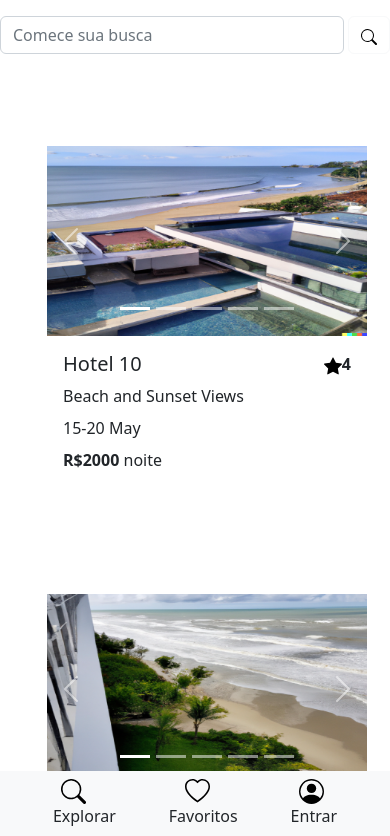
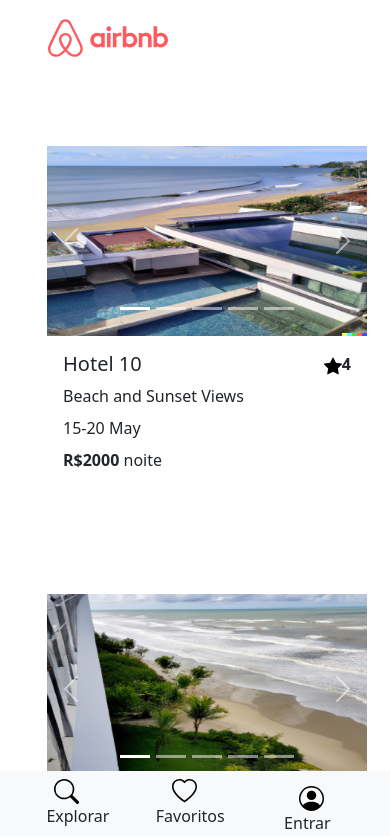
Before and after one commit to Chavozoom/airbnb, a React (Vite) app: page / in a window 390 px wide. Shown: the top 836 px of the page. Built offline with nearby package versions, Linux system fonts and the light colour scheme.

Commit message:
final changes

```diff
--- a/hotels.js
+++ b/hotels.js
@@ -4,7 +4,7 @@ import img3 from "./src/images/img3.png";
 import img4 from "./src/images/img4.png";
 import img5 from "./src/images/img5.png"
 
-export const hotel1 = [
+export let hotel1 = [
   {
     rating: "4",
     desc: "Beach and Sunset Views",
--- a/src/components/Card.jsx
+++ b/src/components/Card.jsx
@@ -2,9 +2,9 @@ import React from "react";
 import Carousel from "./ImageCarousel";
 import { useNavigate } from "react-router-dom";
 import Star from "../assets/star-fill.svg";
-import Announcement from "../pages/Announcement";
 
 function Card({ rating, imgSrc, price, date, title, desc }) {
+
   const navigate = useNavigate();
   const data = { rating, imgSrc, price, date, title, desc };
 
@@ -35,7 +35,7 @@ function Card({ rating, imgSrc, price, date, title, desc }) {
           <p class="card-title">{desc}</p>
           <p class="card-title">{date}</p>
           <p class="card-title">
-            <strong>R${price}</strong> noite
+          <strong>R${price}</strong> noite
           </p>
           <button
             className="btn stretched-link"
--- /dev/null
+++ b/src/components/CreateCard.jsx
@@ -0,0 +1,65 @@
+import React, { useState, useEffect } from "react";
+import Card from "../components/Card";
+
+function CreateCards({ hotel1 }) {
+  const createCard = () => {
+    return hotel1.map((hotel, id) => {
+      const { rating, desc, imgSrc, date, title, price } = hotel;
+      return (
+        <Card
+          id={id}
+          key={id}
+          rating={rating}
+          desc={desc}
+          imgSrc={imgSrc}
+          date={date}
+          title={title + id}
+          price={price}
+        />
+      );
+    });
+  };
+
+  return <>{createCard()}</>;
+}
+
+export default CreateCards;
+
+/* hotel1.map((hotel, id) => {
+          const { rating, desc, imgSrc, date, title, price } = hotel;
+          return (
+            <Card
+              key={id}
+              rating={rating}
+              desc={desc}
+              imgSrc={imgSrc}
+              date={date}
+              title={title + id}
+              price={price}
+            />
+          );
+        }) */
+/* hotel1.filter((hotel, id) => {
+                if (search === undefined) {
+                  return hotel;
+                } else if (
+                  (hotel.title + id)
+                    .toLowerCase()
+                    .includes(search.toLowerCase())
+                ) {
+                  return hotel;
+                }
+              }).map((hotel, id) => {
+                const { rating, desc, imgSrc, date, title, price } = hotel;
+                return (
+                  <Card
+                    key={id}
+                    rating={rating}
+                    desc={desc}
+                    imgSrc={imgSrc}
+                    date={date}
+                    title={title + id}
+                    price={price}
+                  />
+                );
+              })  */
--- a/src/components/Footer.jsx
+++ b/src/components/Footer.jsx
@@ -1,10 +1,12 @@
-import React from "react";
+import React, { useState } from "react";
 import search from "../assets/search.svg";
 import heart from "../assets/heart.svg";
 import user from "../assets/person-circle.svg";
-
+import DialogBoxLogin from "./DialogLogin";
 
 function Footer() {
+  const [showLogin, setShowLogin] = useState(false);
+
   return (
     <>
       <div
@@ -20,9 +22,17 @@ function Footer() {
           <p>Favoritos</p>
         </div>
         <div className="d-fluid">
-          <img className="ms-2 mt-2" src={user} alt="user" height={25}/>
-          <p>Entrar</p>
+          <button className="btn" onClick={() => setShowLogin(true)}>
+            <img className="ms-2 mt-2" src={user} alt="user" height={25} />
+            <p>Entrar</p>
+          </button>
         </div>
+      </div>
+      <div>
+        <DialogBoxLogin
+          showLogin={showLogin}
+          onCloseLogin={() => setShowLogin(false)}
+        />
       </div>
     </>
   );
--- a/src/components/ImageCarousel.jsx
+++ b/src/components/ImageCarousel.jsx
@@ -19,6 +19,7 @@ export default function ControlledCarousel({ imgSrc }) {
               alt={"image " + id}
               height={190}
               width={288}
+              key={id}
             />
           </Carousel.Item>
         );
--- a/src/components/Navbar.jsx
+++ b/src/components/Navbar.jsx
@@ -4,9 +4,11 @@ import logo from "../assets/airbnb.svg";
 import list from "../assets/list.svg";
 import search from "../assets/search.svg";
 import user from "../assets/person-circle.svg";
+import { useForm } from "react-hook-form";
 
 import DialogBoxLogin from "./DialogLogin";
 import DialogBoxRegister from "./DialogRegister";
+import Home from "../pages/Home";
 
 function Navbar() {
   const [showLogin, setShowLogin] = useState(false);
@@ -16,24 +18,10 @@ function Navbar() {
     <>
       <nav className="fixed-top bg-body">
         <div class="row my-2 fixed ">
-          <div class="col d-none d-md-block">
+          <div class="col">
             <a class=" ms-5" href="/">
               <img src={logo} alt="logo" width="120" height="60" />
             </a>
-          </div>
-
-          <div class="col">
-            <form class="d-flex flex items-center border-2 rounded-full py-2">
-              <input
-                class="form-control me-1"
-                type="search"
-                placeholder="Comece sua busca"
-                aria-label="Search"
-              />
-              <button class="btn btn-outline-light" type="submit">
-                <img src={search} alt="Search" />
-              </button>
-            </form>
           </div>
 
           <div class="col d-none d-md-block">
@@ -95,7 +83,10 @@ function Navbar() {
                   </li>
 
                   <li>
-                    <a class="dropdown-item " href="https://www.airbnb.com.br/host/homes">
+                    <a
+                      class="dropdown-item "
+                      href="https://www.airbnb.com.br/host/homes"
+                    >
                       Anuncie seu espaço no Airbnb
                     </a>
                   </li>
@@ -121,11 +112,6 @@ function Navbar() {
             </div>
           </div>
         </div>
-
-        {/* <div className="row d-none d-md-block">
-          <div className="col bg-warning">.</div>
-          <div className="col bg-dark">f</div>
-        </div> */}
       </nav>
     </>
   );
--- a/src/pages/Announcement.jsx
+++ b/src/pages/Announcement.jsx
@@ -7,10 +7,10 @@ import ImageCarousel from "../components/ImageCarousel";
 function Announcement() {
   const location = useLocation();
   const { rating, desc, imgSrc, date, title, price } = location.state.data;
-  console.log(location);
 
   const copyURL = () => {
-    navigator.clipboard.writeText("BPIJSGAPJ");
+    navigator.clipboard.writeText(window.location.href);
+    console.log(navigator.clipboard);
   };
 
   return (
@@ -81,6 +81,9 @@ function Announcement() {
           <div className="row">
             <p>4 hóspedes · 1 quarto · 2 camas · 1 banheiro</p>
           </div>
+          <div className="row">
+            <p>{date}</p>
+          </div>
         </div>
       </div>
     </>
--- a/src/pages/Home.jsx
+++ b/src/pages/Home.jsx
@@ -1,25 +1,13 @@
 import React from "react";
-import Card from "../components/Card";
 import { hotel1 } from "../../hotels";
+import CreateCards from "../components/CreateCard";
 
 function Home() {
+
   return (
     <div className="Home mt-5 ms-4">
       <div class="row row-cols-auto justify-content-evenly">
-        {hotel1.map((hotel, id) => {
-          const {rating, desc, imgSrc, date, title, price} = hotel;
-          return (
-            <Card
-              key={id}
-              rating={rating}
-              desc={desc}
-              imgSrc={imgSrc}
-              date={date}
-              title={title + id}
-              price={price}
-            />
-          );
-        })}
+          <CreateCards key="hotelArray" hotel1={hotel1} />;
       </div>
     </div>
   );
```
